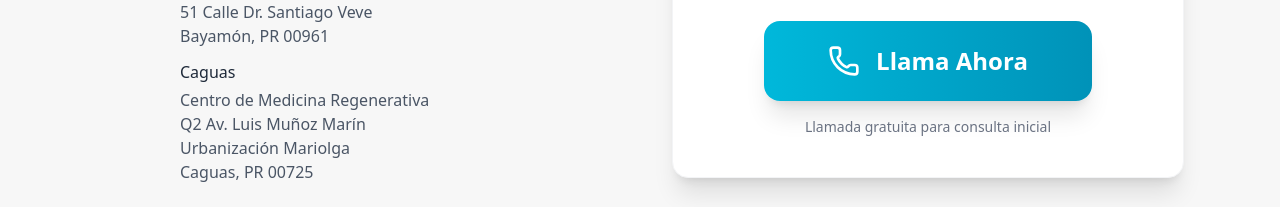
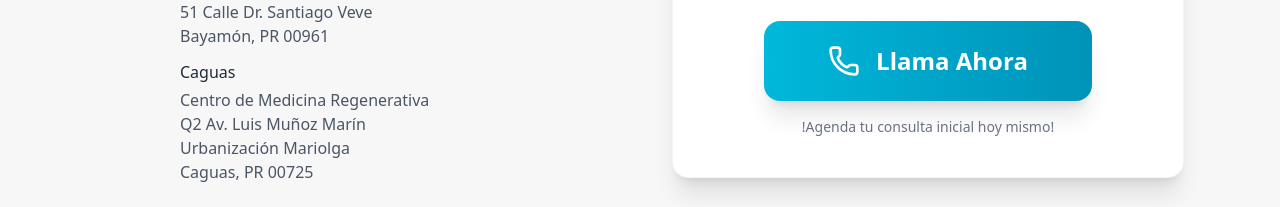
Before and after one commit to metadiego/centro-medicina-regenerativa, a Next.js app: page / in a window 1280 px wide. Shown: the part 5179-5386 px from the top of the page. Built offline with nearby package versions, Linux system fonts and the light colour scheme.

Commit message:
fix issue with call button

```diff
--- a/components/Contact.tsx
+++ b/components/Contact.tsx
@@ -141,7 +141,7 @@ export default function Contact() {
               </a>
 
               <p className="text-sm text-gray-500 mt-4">
-                Llamada gratuita para consulta inicial
+                !Agenda tu consulta inicial hoy mismo!
               </p>
             </div>
           </div>
```
